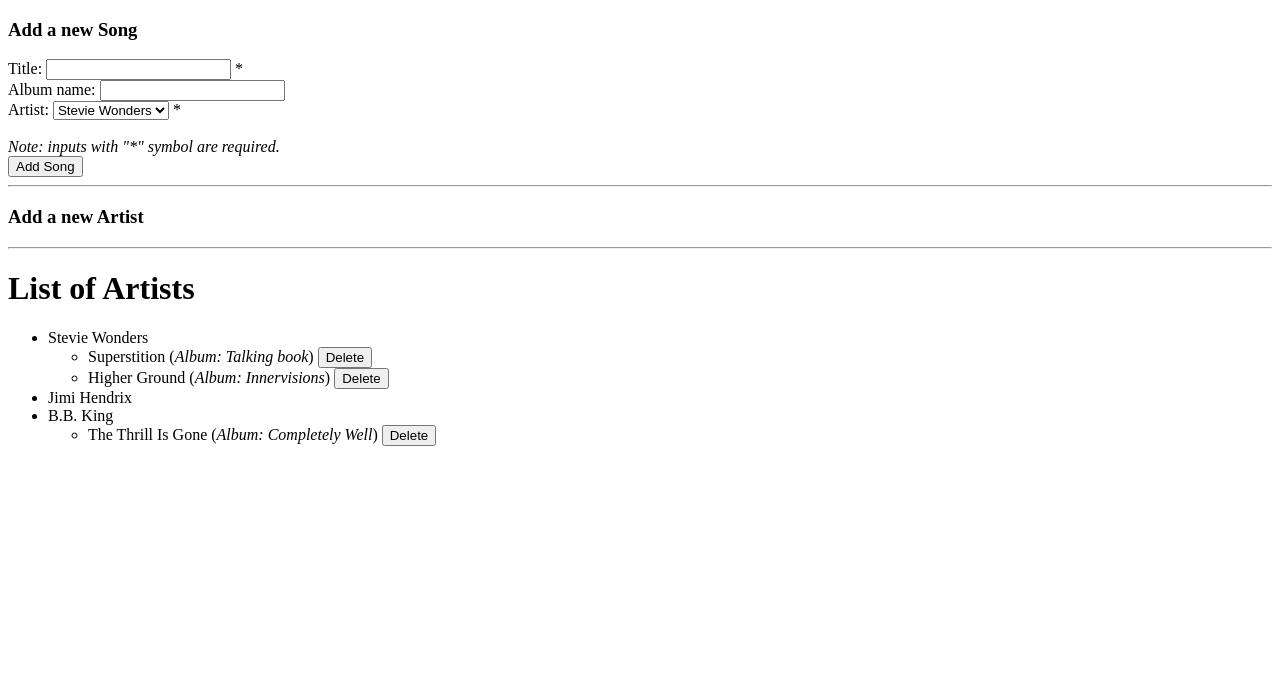
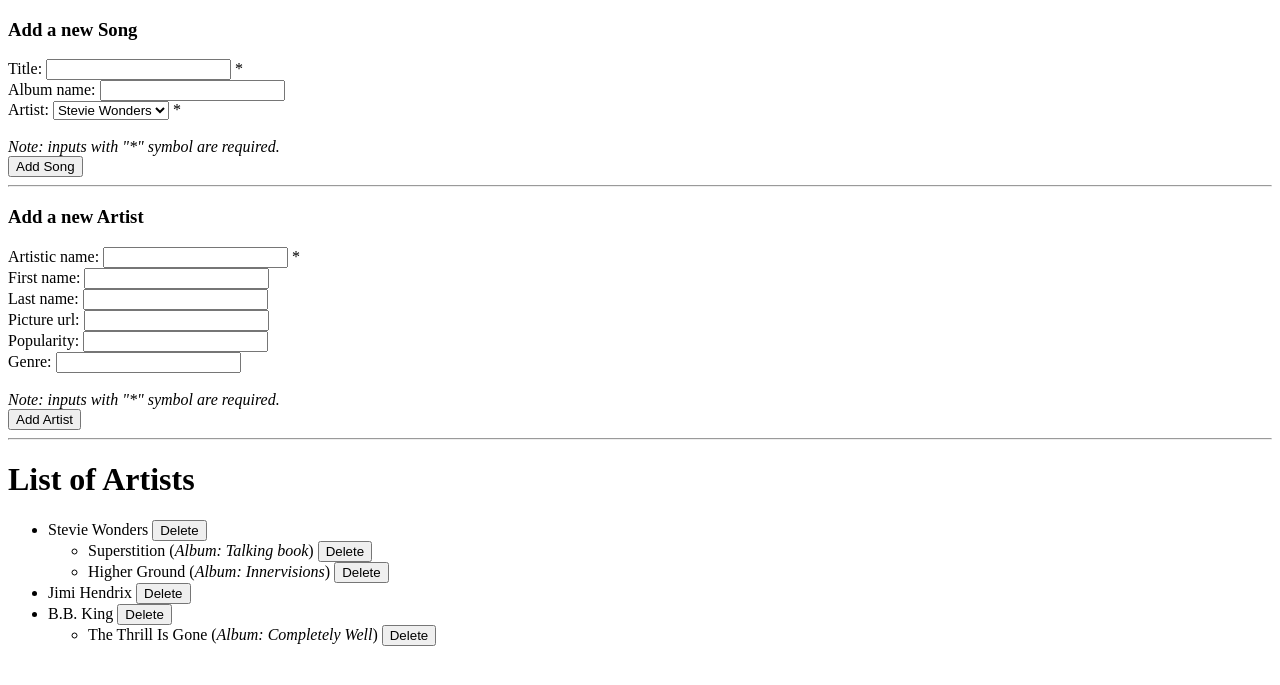
Before and after one commit to rmotr-group-projects/wdc-django-html-forms, a Django app: page /artists/ in a window 1280 px wide. Shown: the top 685 px of the page. Run offline with Django 3.2, Linux system fonts and the light colour scheme; data comes from the database, SQL or seed files in the repository.

Commit message:
Added Functionality

```diff
--- a/django_html_forms/artists/views.py
+++ b/django_html_forms/artists/views.py
@@ -38,8 +38,24 @@ def delete_song(request):
 
 
 def create_artist(request):
-    pass
+    fields = ['artistic_name', 'first_name', 'last_name', 'picture_url',
+			'popularity', 'genre']
+    artist_data = {field:request.POST.get(field,'') for field in fields}
+    if not artist_data['artistic_name']:
+        return redirect('artists')
+
+    if not artist_data['popularity']:
+        artist_data['popularity'] = 0 if not artist_data['popularity'] else int(artist_data['popularity'])
+
+    Artist.objects.create(**artist_data)
+    return redirect('artists')
 
 
 def delete_artist(request):
-    pass
+    artist_id = request.POST.get('artist_id')
+    try:
+        artist = Artist.objects.get(id=artist_id)
+    except Artist.DoesNotExist:
+        return HttpResponseNotFound()
+    artist.delete()
+    return redirect('artists')
--- a/django_html_forms/django_html_forms/urls.py
+++ b/django_html_forms/django_html_forms/urls.py
@@ -24,7 +24,6 @@ urlpatterns = [
     path('artists/', views.artists, name='artists'),
     path('create-song/', views.create_song, name='create_song'),
     path('delete-song/', views.delete_song, name='delete_song'),
-    ##################
-    # Your URLs here #
-    ##################
+    path('create-artist/', views.create_artist, name='create_artist'),
+    path('delete-artist/', views.delete_artist, name='delete_artist'),
 ]
--- a/django_html_forms/templates/index.html
+++ b/django_html_forms/templates/index.html
@@ -39,9 +39,31 @@
 
   <!-- Create Artist form -->
   <h3>Add a new Artist</h3>
-  <form action="" method='POST'> <!--  Add propper URL in form's action -->
+  <form action="{% url 'create_artist' %}" method='POST'>
     {% csrf_token %}
-    <!-- Add here the fields for the 'Add Artist' form -->
+    <div>
+	  Artistic name: <input type="text" name='artistic_name'> *
+	</div>
+	<div>
+	   First name: <input type="text" name='first_name'>
+	</div>
+	<div>
+	  Last name: <input type="text" name='last_name'>
+	</div>
+	<div>
+	  Picture url: <input type="text" name='picture_url'>
+	</div>
+	<div>
+	  Popularity: <input type="number" name='popularity' ,value="0">
+	</div>
+	<div>
+	  Genre: <input type="text" name='genre'>
+	</div>
+	<br>
+	<div>
+		<i> Note: inputs with "*" symbol are required.</i>
+	</div>
+	<input type="submit" value="Add Artist">
   </form>
   <hr>
 
@@ -52,9 +74,10 @@
       <li>
         <label>{{ artist.artistic_name }}</label>
         <!-- Form for deleting an Artist -->
-        <form action="" method='POST' class='inline'> <!--  Add propper URL in form's action -->
+        <form action="{% url 'delete_artist' %}" method='POST' class='inline'>
           {% csrf_token %}
-          <!-- Add here the fields for the 'Delete Artist' form -->
+          <input type="hidden" name="artist_id" value="{{ artist.id }}">
+          <input type="submit" name='delete_artist' value='Delete'>
         </form>
         <ul>
           {% for song in artist.song_set.all %}
```
